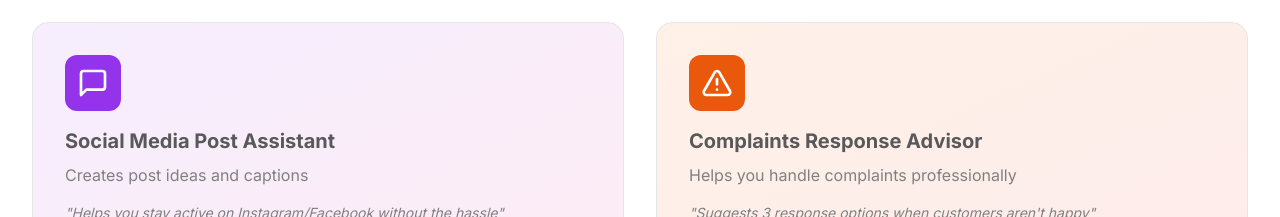
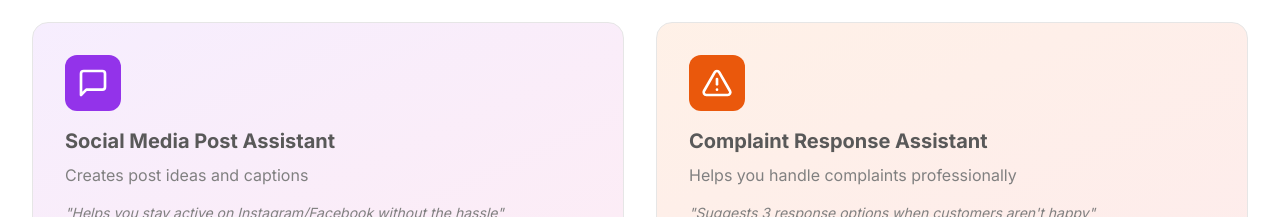
Before and after one commit to lumatra/business-gpt-boost, a React (Vite) app: page / in a window 1280 px wide. Shown: the part 1900-2117 px from the top of the page. Built offline with nearby package versions, Linux system fonts and the light colour scheme; the HTML template or start-up script is replaced by a standard one.

Commit message:
Preceding changes

```diff
--- a/src/components/SolutionSection.tsx
+++ b/src/components/SolutionSection.tsx
@@ -51,7 +51,7 @@ const SolutionSection = () => {
     },
     {
       icon: AlertTriangle,
-      title: "Complaints Response Advisor",
+      title: "Complaint Response Assistant",
       description: "Helps you handle complaints professionally",
       example: "Suggests 3 response options when customers aren't happy",
       benefit: "Takes the emotion out of tricky situations",
```
